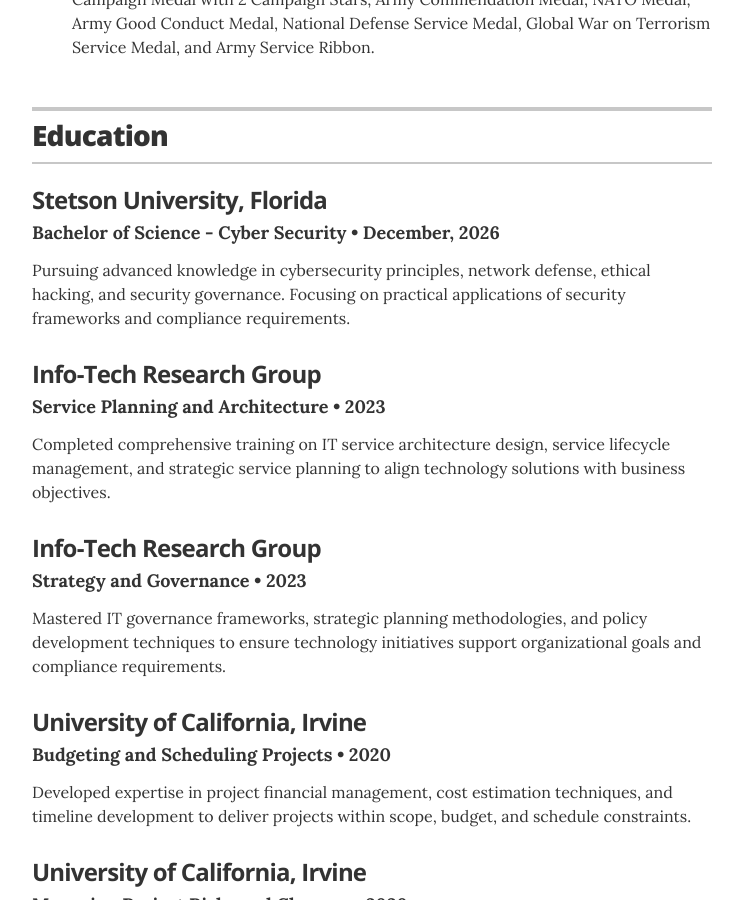
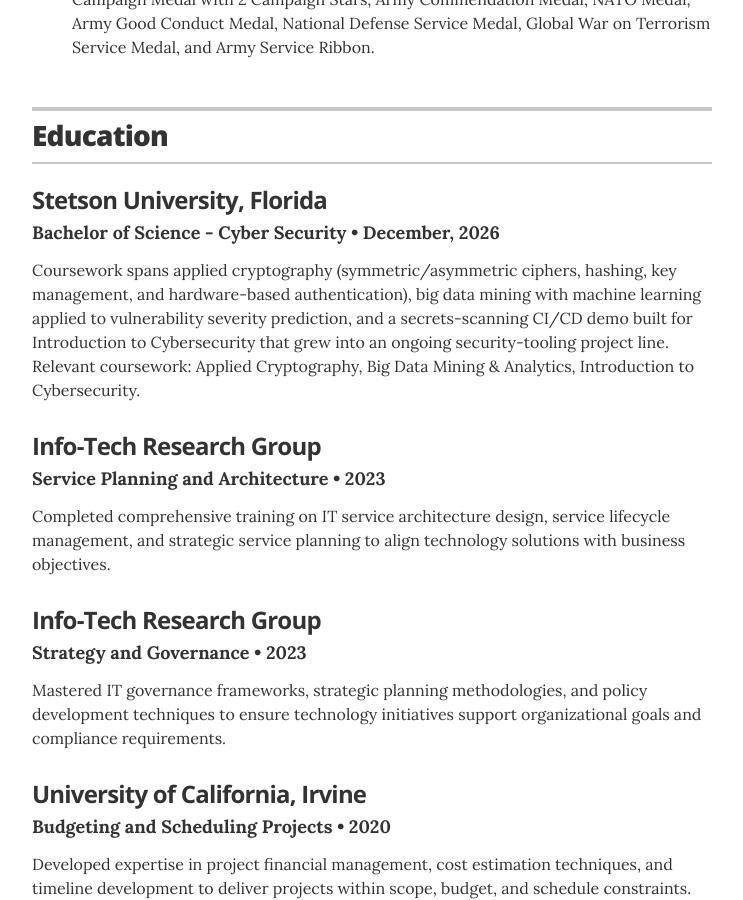
Before and after one commit to crow50/ernest-portfolio, a Jekyll site: the page built from portfolio-site/index.html, in a window 1280 px wide and 900 px high, scrolled down 5957 px. Shown: the whole window, without its empty margins (268-1011 px from the left). Built offline with Jekyll 4.4.1, drawn with Linux system fonts in a browser that asks for light colours.

Commit message:
Update education summaries in education.yml
Signed-off-by: Ernest Baker <crow50@users.noreply.github.com>

```diff
--- a/portfolio-site/_data/education.yml
+++ b/portfolio-site/_data/education.yml
@@ -3,7 +3,7 @@
   uni: Stetson University, Florida
   year: December, 2026
   awards: []
-  summary: "Pursuing advanced knowledge in cybersecurity principles, network defense, ethical hacking, and security governance. Focusing on practical applications of security frameworks and compliance requirements."
+  summary: "Coursework spans applied cryptography (symmetric/asymmetric ciphers, hashing, key management, and hardware-based authentication), big data mining with machine learning applied to vulnerability severity prediction, and a secrets-scanning CI/CD demo built for Introduction to Cybersecurity that grew into an ongoing security-tooling project line. Relevant coursework: Applied Cryptography, Big Data Mining & Analytics, Introduction to Cybersecurity."
 
 - degree: Service Planning and Architecture
   uni: Info-Tech Research Group
```
